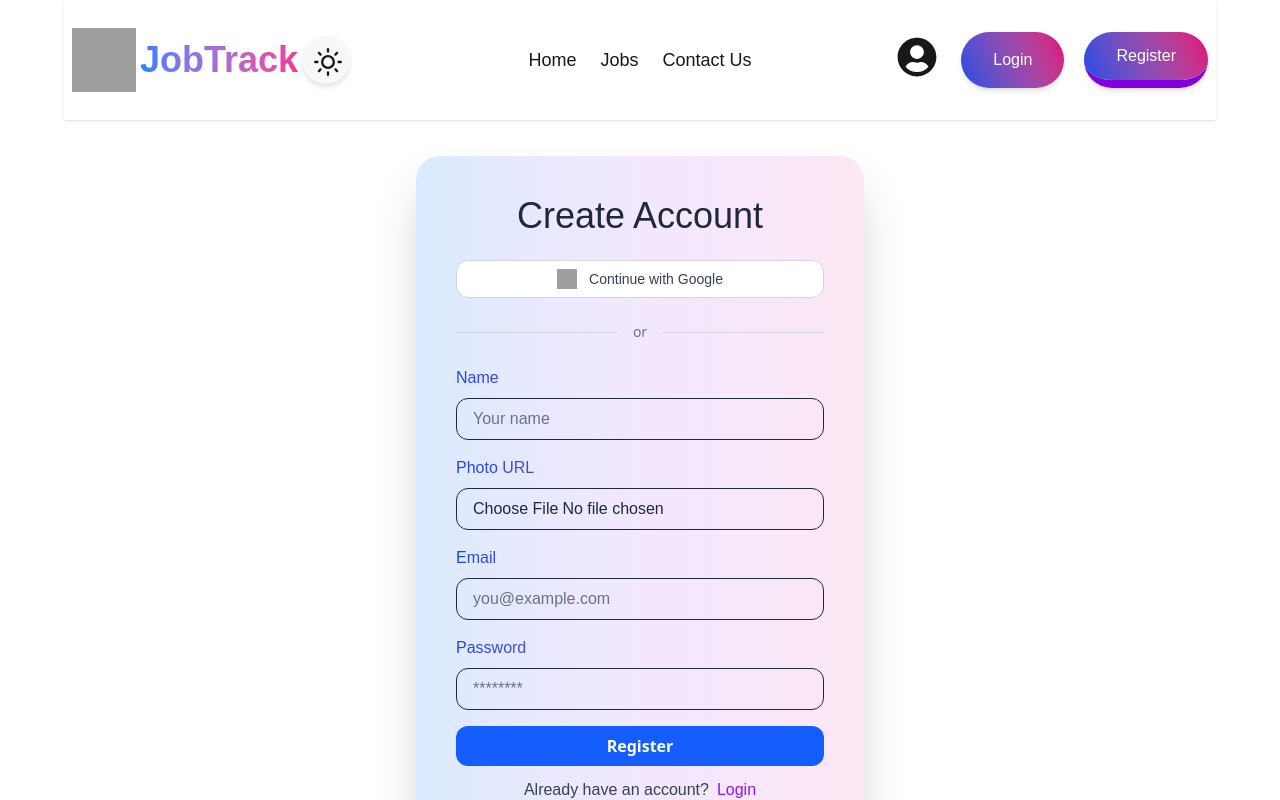
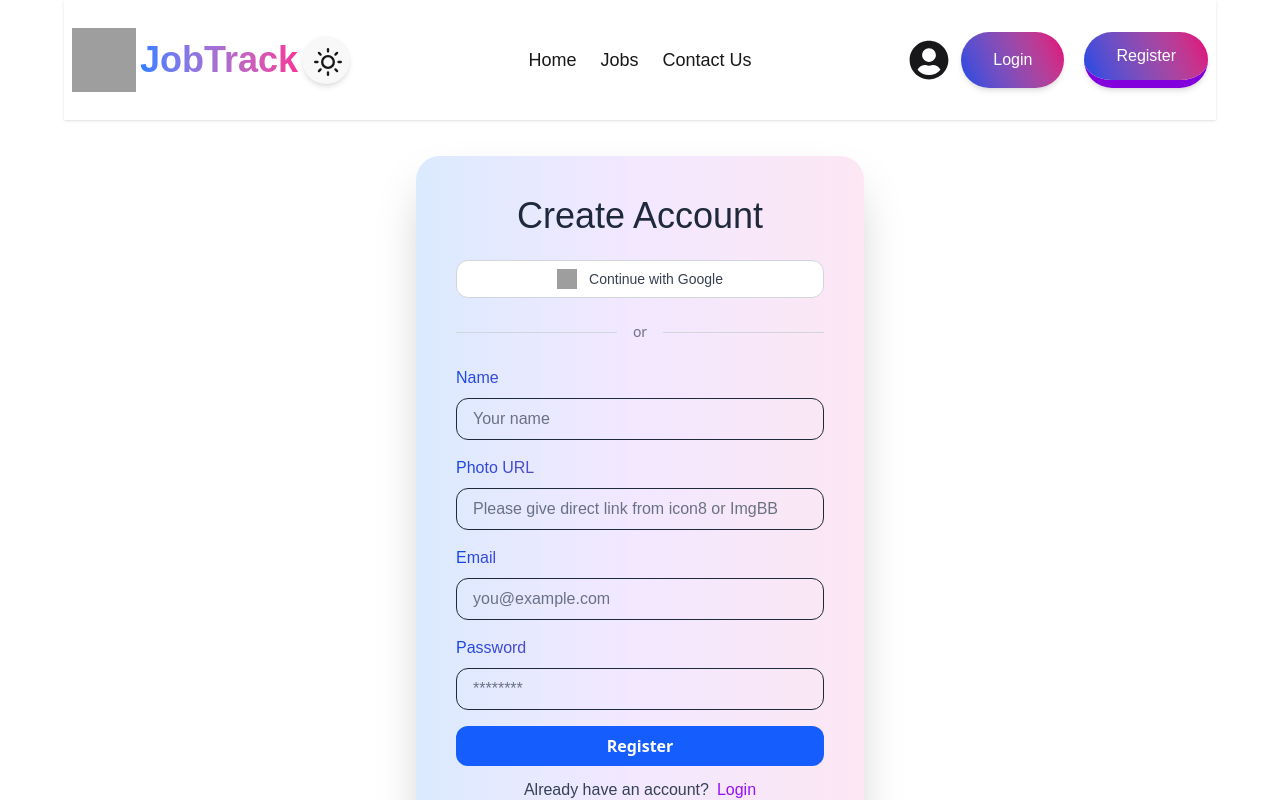
Before and after one commit to shafayatGit/Job-Track, a React (Vite) app: page /signup in a window 1280 px wide. Shown: the top 800 px of the page. Built offline with nearby package versions, Linux system fonts and the light colour scheme; no server answers; grey boxes are pictures that could not be loaded.

Commit message:
cards updated

```diff
--- a/index.html
+++ b/index.html
@@ -3,7 +3,7 @@
 
 <head>
   <meta charset="UTF-8" />
-  <link rel="icon" type="image/svg+xml" href="sticker.webp" />
+  <link rel="icon" type="image/svg+xml" href="https://i.ibb.co.com/Ps3m36sZ/sticker.webp" />
   <meta name="viewport" content="width=device-width, initial-scale=1.0" />
   <title>JobTrack</title>
 </head>
--- /dev/null
+++ b/src/Components/AuthContext.jsx
@@ -0,0 +1,3 @@
+import { createContext } from "react";
+
+export const AuthContext = createContext();
--- a/src/Components/Navber.jsx
+++ b/src/Components/Navber.jsx
@@ -3,10 +3,12 @@ import { Link, NavLink, useLocation, useNavigate } from "react-router";
 import ThemeToggle from "./ThemeToggle";
 // import { valueContext } from "../MainLayout/MainLayout";
 import { FaUserCircle } from "react-icons/fa";
-import { AuthContext } from "../Provider/AuthProvider";
+import { AuthContext } from "./AuthContext";
+// import { AuthContext } from "../Provider/AuthProvider";
 
 const Navber = () => {
   const { user, handleSignOut } = useContext(AuthContext);
+  console.log(user);
 
   const navigate = useNavigate();
   const { pathname } = useLocation();
@@ -130,19 +132,15 @@ const Navber = () => {
       </div>
       <div className="navbar-end mulish gap-2 lg:gap-6">
         {/* User Button */}
+        <div>
+          {user ? (
+            <div className="flex gap-4">
               <Link to={"/profile"}>
-          {user ? (
                 <img
                   className="h-12 w-12 rounded-full cursor-pointer"
                   src={user.photoURL}
                 ></img>
-          ) : (
-            <button className="cursor-pointer">
-              <FaUserCircle className="md:w-10 w-5 h-5 md:h-10"></FaUserCircle>
-            </button>
-          )}
               </Link>
-        {user ? (
               <button
                 onClick={handleSignOut}
                 className={` cursor-pointer relative inline-flex items-center justify-center p-4 px-8 py-3 overflow-hidden font-medium text-white transition duration-300 ease-out  rounded-full shadow-md group ${
@@ -174,7 +172,12 @@ const Navber = () => {
                 </span>
                 <span className="relative invisible">LogOut</span>
               </button>
+            </div>
           ) : (
+            <div className="flex ">
+              <button className="cursor-pointer mr-3">
+                <FaUserCircle className="md:w-10 w-5 h-5 md:h-10"></FaUserCircle>
+              </button>
               <div className="flex gap-2 lg:gap-5">
                 <button
                   onClick={() => navigate("/signin")}
@@ -237,7 +240,10 @@ const Navber = () => {
                   <span className="relative invisible">Register</span>
                 </button>
               </div>
+            </div>
           )}
+        </div>
+
         {/* Sign IN Button */}
       </div>
     </div>
--- a/src/Components/Profile.jsx
+++ b/src/Components/Profile.jsx
@@ -1,9 +1,10 @@
 import React, { useContext } from "react";
-import { AuthContext } from "../Provider/AuthProvider";
+// import { AuthContext } from "../Provider/AuthProvider";
 import UpdateProfile from "./UpdateProfile";
 import NoProfile from "./NoProfile";
 import Footer from "./Footer";
 import { Helmet } from "react-helmet-async";
+import { AuthContext } from "./AuthContext";
 
 const Profile = () => {
   const { user } = useContext(AuthContext);
--- a/src/Components/UpdateProfile.jsx
+++ b/src/Components/UpdateProfile.jsx
@@ -1,5 +1,6 @@
 import React, { useContext, useState } from "react";
-import { AuthContext } from "../Provider/AuthProvider";
+import { AuthContext } from "./AuthContext";
+// import { AuthContext } from "../Provider/AuthProvider";
 
 const UpdateProfile = () => {
   const { handleSignUp, updateUser, setUser, user } = useContext(AuthContext);
--- a/src/Pages/SignIn.jsx
+++ b/src/Pages/SignIn.jsx
@@ -4,7 +4,7 @@ import React, { useContext, useRef } from "react";
 import { toast, ToastContainer } from "react-toastify";
 import { IoIosCheckmarkCircle } from "react-icons/io";
 import { Navigate, NavLink, useLocation, useNavigate } from "react-router";
-import { AuthContext } from "../Provider/AuthProvider";
+// import { AuthContext } from "../Provider/AuthProvider";
 import {
   GoogleAuthProvider,
   sendPasswordResetEmail,
@@ -13,10 +13,11 @@ import {
 import { auth } from "../../firebase.config";
 import Swal from "sweetalert2";
 import { Helmet } from "react-helmet-async";
+import { AuthContext } from "../Components/AuthContext";
 // import Swal from "sweetalert2";
 
 const SignIn = () => {
-  const { handleSignIn, setUser, user } = useContext(AuthContext);
+  const { handleSignIn, setUser, setLoading } = useContext(AuthContext);
   // const [errorEmail, setErrorEmail] = useState("");
   // const [errorPass, setErrorPass] = useState("");
   const navigate = useNavigate();
@@ -53,6 +54,12 @@ const SignIn = () => {
       .catch((error) => {
         const errorCode = error.code;
         const errorMessage = error.message;
+        setLoading(false);
+        Swal.fire({
+          icon: "error",
+          title:
+            '<p class="font-bold text-red-600 mulish">Invalid Email OR Password</p>',
+        });
         console.log(errorCode, errorMessage);
         // setErrorPass(errorCode);
       });
@@ -76,10 +83,6 @@ const SignIn = () => {
         <h2 class="text-3xl font-bold text-center text-gray-800 mb-6 mulish">
           Login To Your Account
         </h2>
-
-        {/* <!-- Google Login --> */}
-        <form onSubmit={handleSubmit}>
-          {" "}
         <button
           onClick={handleGoogleSignUp}
           class=" cursor-pointer w-full flex items-center justify-center gap-3 bg-white border border-gray-300 py-2 rounded-xl hover:bg-gray-100 transform hover:-translate-y-1 transition duration-300"
@@ -93,6 +96,9 @@ const SignIn = () => {
             Continue with Google
           </span>
         </button>
+        {/* <!-- Google Login --> */}
+        <form onSubmit={handleSubmit}>
+          {" "}
           <div class="my-6 flex items-center">
             <hr class="flex-grow border-gray-300" />
             <span class="px-4 text-gray-500 text-sm">or</span>
--- a/src/Pages/SignUp.jsx
+++ b/src/Pages/SignUp.jsx
@@ -5,7 +5,7 @@ import { toast } from "react-toastify";
 import Swal from "sweetalert2";
 import { IoIosCheckmarkCircle } from "react-icons/io";
 import { Navigate, NavLink, useNavigate } from "react-router";
-import { AuthContext } from "../Provider/AuthProvider";
+// import { AuthContext } from "../Provider/AuthProvider";
 import {
   GoogleAuthProvider,
   sendEmailVerification,
@@ -14,9 +14,11 @@ import {
 import { auth } from "../../firebase.config";
 import { FaLaugh } from "react-icons/fa";
 import { Helmet } from "react-helmet-async";
+import { AuthContext } from "../Components/AuthContext";
 
 const SignUp = () => {
-  const { handleSignUp, updateUser, setUser } = useContext(AuthContext);
+  const { handleSignUp, updateUser, setUser, setLoading } =
+    useContext(AuthContext);
 
   const navigate = useNavigate();
 
@@ -63,6 +65,7 @@ const SignUp = () => {
       .catch((error) => {
         const errorCode = error.code;
         const errorMessage = error.message;
+        setLoading(false);
         console.log(errorCode, errorMessage);
       });
 
@@ -103,9 +106,6 @@ const SignUp = () => {
         <h2 class="text-4xl font-bold text-center text-gray-800 mb-6 mulish">
           Create Account
         </h2>
-
-        <form onSubmit={handleSubmit}>
-          {/* <!-- Google Login --> */}
         <button
           onClick={handleGoogleSignUp}
           class="mulish cursor-pointer w-full flex items-center justify-center gap-3 bg-white border border-gray-300 py-2 rounded-xl hover:bg-gray-100 transform hover:-translate-y-1 transition duration-300"
@@ -119,6 +119,10 @@ const SignUp = () => {
             Continue with Google
           </span>
         </button>
+
+        <form onSubmit={handleSubmit}>
+          {/* <!-- Google Login --> */}
+
           <div class="my-6 flex items-center">
             <hr class="flex-grow border-gray-300" />
             <span class="px-4 text-gray-500 text-sm">or</span>
@@ -148,8 +152,8 @@ const SignUp = () => {
               accept="image/*"
               name="photoUrl"
               id="photoUrl"
-              type="file"
-              placeholder="https://cdn.example.com/images/photo.jpg"
+              type="text"
+              placeholder="Please give direct link from icon8 or ImgBB"
               class="text-gray-800 placeholder-gray-500 w-full px-4 py-2 border rounded-xl focus:outline-none focus:ring-2 focus:ring-blue-400 transition"
             />
           </div>
--- a/src/Provider/AuthProvider.jsx
+++ b/src/Provider/AuthProvider.jsx
@@ -8,9 +8,8 @@ import {
 } from "firebase/auth";
 import React, { createContext, useEffect, useState } from "react";
 import { auth } from "../../firebase.config";
+import { AuthContext } from "../Components/AuthContext";
 // import { Navigate, useLocation, useNavigate } from "react-router";
-
-export const AuthContext = createContext();
 
 const AuthProvider = ({ children }) => {
   const [user, setUser] = useState(null);
@@ -26,14 +25,13 @@ const AuthProvider = ({ children }) => {
   };
 
   const handleSignOut = () => {
-    setLoading(true);
     signOut(auth)
       .then(() => {
         setUser(null);
-        setLoading(false);
+        // setLoading(false);
       })
       .catch((error) => {
-        setLoading(false);
+        // setLoading(false);
         console.log(error);
       });
   };
@@ -52,6 +50,11 @@ const AuthProvider = ({ children }) => {
     };
   }, []);
 
+  useEffect(() => {
+    if (user) {
+      setLoading(false);
+    }
+  }, [user]);
   const contextValue = {
     handleSignUp,
     handleSignIn,
--- a/src/Provider/PrivateRoute.jsx
+++ b/src/Provider/PrivateRoute.jsx
@@ -1,42 +1,23 @@
 import React, { useContext } from "react";
-import { AuthContext } from "./AuthProvider";
+// import { AuthContext } from "./AuthProvider";
 import { Navigate, useLocation } from "react-router";
 import Swal from "sweetalert2";
+import { AuthContext } from "../Components/AuthContext";
 
 const PrivateRoute = ({ children }) => {
   const { user, loading } = useContext(AuthContext);
-  //   console.log(user);
+  console.log(user);
   const location = useLocation();
-  console.log(location);
+  console.log(loading);
 
-  const showAlert = () => {
-    Swal.fire({
-      title: <p className="text-xl font-bold">Login Error</p>,
-      html: (
-        <div className="text-sm">
-          <p>Your email or password didn’t match.</p>
-          <a
-            href="/forgot-password"
-            className="text-blue-500 underline hover:text-blue-700"
-          >
-            Forgot Password?
-          </a>
-        </div>
-      ),
-      icon: "error",
-      showConfirmButton: true,
-      confirmButtonColor: "#d33",
-    });
-  };
-
-  if (loading)
+  if (loading && user !== null)
     return (
       <div className="w-full h-dvh mx-auto flex justify-center items-center">
         <span className="loading loading-spinner loading-xl"></span>
       </div>
     );
 
-  if (user && user?.email) return children;
+  if (user) return children;
 
   return <Navigate state={location.pathname} to={"/signin"}></Navigate>;
 };
```
Lines whose indentation alone changed are shown as unchanged.
